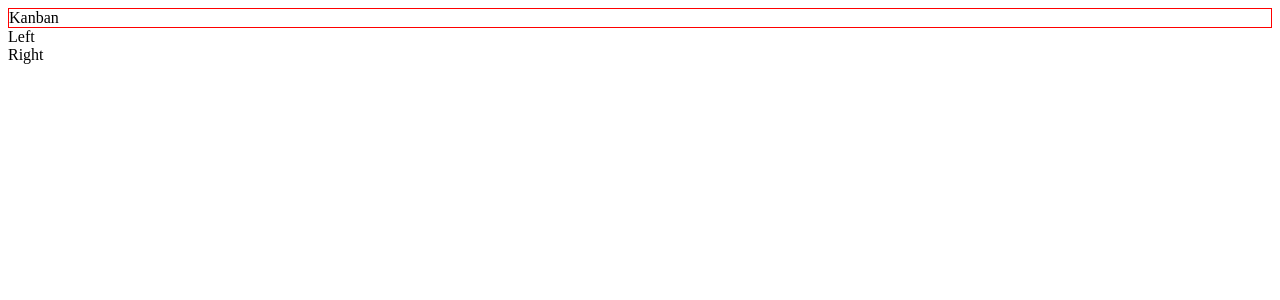
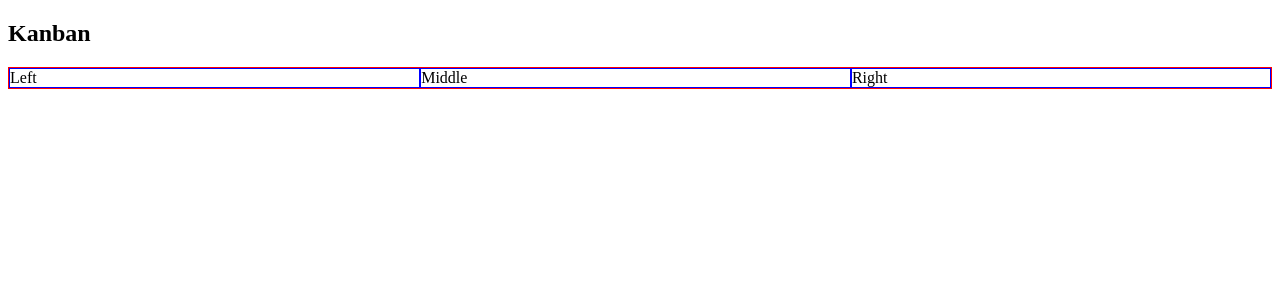
Before and after one commit to gmrdn/bancket, a React (Create React App) app in the folder client/: page / in a window 1280 px wide. Shown: the top 300 px of the page. Built offline with nearby package versions, Linux system fonts and the light colour scheme.

Commit message:
Styling components and using columns and cards objects

```diff
--- a/client/package.json
+++ b/client/package.json
@@ -8,7 +8,8 @@
     "@testing-library/user-event": "^7.1.2",
     "react": "^16.13.1",
     "react-dom": "^16.13.1",
-    "react-scripts": "3.4.1"
+    "react-scripts": "3.4.1",
+    "styled-components": "^5.1.1"
   },
   "proxy": "http://localhost:5000/",
   "scripts": {
--- a/client/src/components/Column.js
+++ b/client/src/components/Column.js
@@ -1,7 +1,15 @@
 import React from "react";
+import styled from "styled-components";
+
+const StyledColumn = styled.div`
+  border: solid 1px blue;
+  order: ${(props) => props.position};
+  flex-grow: 1;
+  flex-direction: column;
+`;
 
 const Column = (props) => {
-  return <div className={`col${props.position}`}>{props.title}</div>;
+  return <StyledColumn position={props.position}>{props.title}</StyledColumn>;
 };
 
 export default Column;
--- a/client/src/components/Kanban.js
+++ b/client/src/components/Kanban.js
@@ -1,16 +1,72 @@
 import React from "react";
+import styled from "styled-components";
 import Column from "./Column";
 
-const style = {
-  border: "solid 1px red",
-};
+const StyledKanban = styled.div`
+  border: solid 1px red;
+  display: flex;
+  flex-flow: center;
+`;
+
+const columns = [
+  {
+    position: 1,
+    title: "Left",
+  },
+  {
+    position: 2,
+    title: "Middle",
+  },
+  {
+    position: 3,
+    title: "Right",
+  },
+];
+
+const cards = [
+  {
+    column: 1,
+    title: "Card 1",
+    position: 1,
+  },
+  {
+    column: 1,
+    title: "Card 2",
+    position: 2,
+  },
+  {
+    column: 1,
+    title: "Card 3",
+    position: 3,
+  },
+  {
+    column: 2,
+    title: "Card 4",
+    position: 1,
+  },
+  {
+    column: 3,
+    title: "Card 5",
+    position: 1,
+  },
+];
 
 const Kanban = () => {
   return (
     <>
-      <div style={style}>Kanban</div>
-      <Column position="1" title="Left"></Column>
-      <Column position="2" title="Right"></Column>
+      <h2>Kanban</h2>
+      <StyledKanban>
+        {columns.map((column) => {
+          return (
+            <Column
+              key={column.position}
+              position={column.position}
+              title={column.title}
+              cards={cards.filter((card) => card.column == column.position)}
+            ></Column>
+          );
+        })}
+      </StyledKanban>
     </>
   );
 };
```
Also changed, not shown: 1 other file (tests, documents, lock files or other folders).
